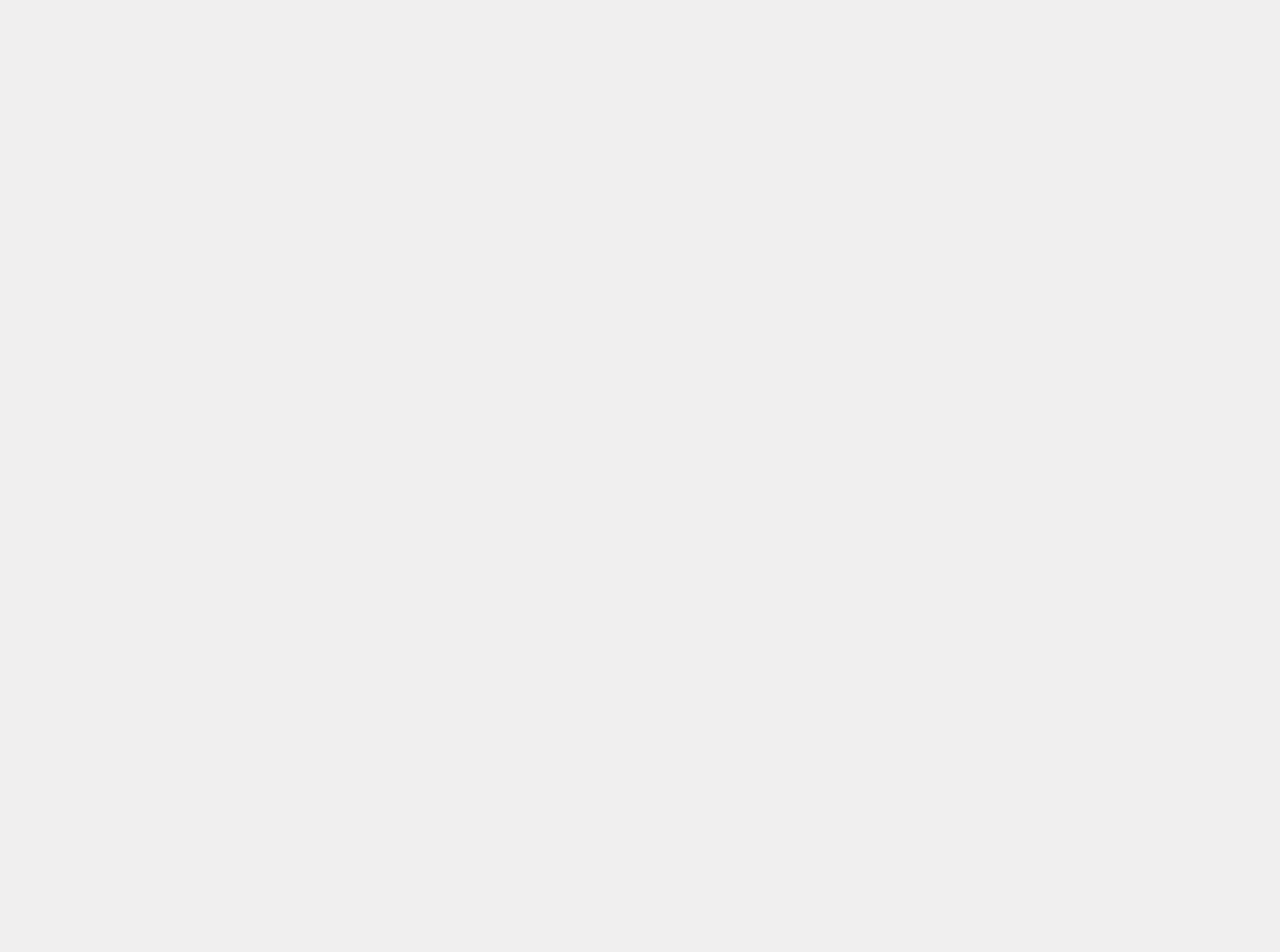
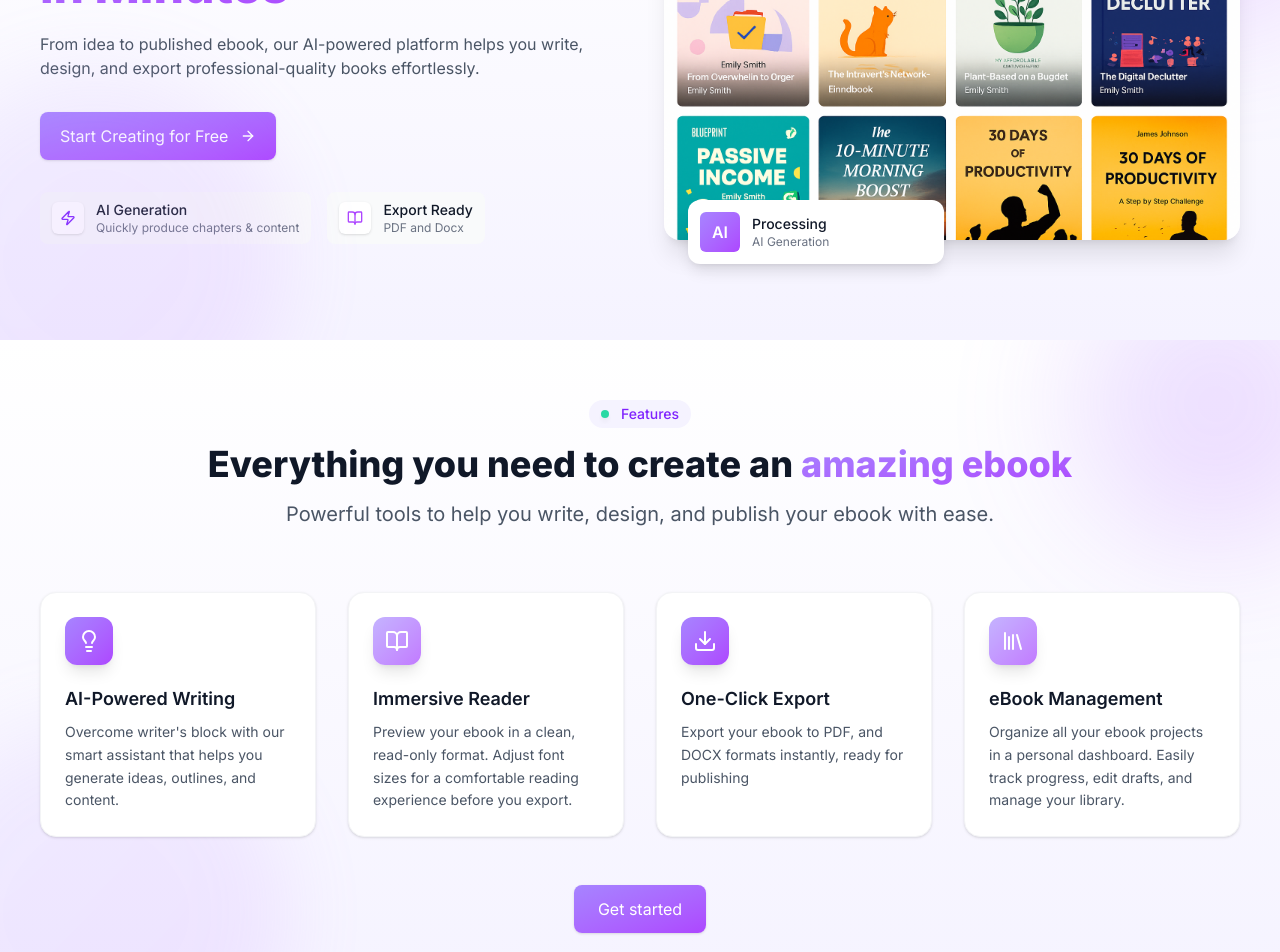
Before and after one commit to teja-yarragunta/eBook-forge, a React (Vite) app in the folder frontend/: page / in a window 1280 px wide. Shown: the part 260-1212 px from the top of the page. Before the commit the page ends 800 px from the top, so only its background shows below. Built offline with nearby package versions, Linux system fonts and the light colour scheme; a web font is replaced by a local one.

Commit message:
features

```diff
--- /dev/null
+++ b/frontend/src/components/landing/Features.jsx
@@ -0,0 +1,77 @@
+import React from "react";
+import { Link } from "react-router-dom";
+import { FEATURES } from "../../utils/data";
+
+const Features = () => {
+  return (
+    <section
+      id="features"
+      className="relative py-15 bg-linear-to-b from-white to-violet-50 overflow-hidden"
+    >
+      {/* Decorative purple shadow objects */}
+      <div className="absolute -top-20 -right-20 w-72 h-72 bg-linear-to-br from-violet-400 to-purple-500 opacity-20 rounded-full filter blur-3xl transform rotate-12 pointer-events-none" />
+      <div className="absolute -bottom-28 -left-24 w-96 h-96 bg-linear-to-br from-violet-300 to-purple-400 opacity-15 rounded-full filter blur-2xl pointer-events-none" />
+      <div className="max-w-7xl mx-auto px-8 lg:px-10">
+        {/* Section header */}
+        <div className="text-center mb-16">
+          {/* Features capsule with green pulsing dot */}
+          <div className="inline-flex items-center gap-3 bg-violet-50 text-violet-600 px-3 py-1 rounded-full text-sm font-medium w-max mx-auto mb-4">
+            <span className="w-2 h-2 bg-emerald-400 rounded-full shadow-md animate-pulse" />
+            <span>Features</span>
+          </div>
+
+          <h2 className="text-3xl sm:text-4xl font-extrabold text-gray-900">
+            Everything you need to create an
+            <span className="bg-clip-text text-transparent bg-linear-to-br from-violet-400 to-purple-500 ml-2">
+              amazing ebook
+            </span>
+          </h2>
+          <p className="mt-4 text-xl text-gray-600">
+            Powerful tools to help you write, design, and publish your ebook
+            with ease.
+          </p>
+        </div>
+
+        {/* Features grid */}
+        <div className="grid grid-cols-1 md:grid-cols-2 lg:grid-cols-4 gap-8">
+          {FEATURES.map((feature) => {
+            const Icon = feature.icon;
+            return (
+              <div
+                key={feature.title}
+                className="relative group p-6 bg-white rounded-2xl border border-gray-100 shadow-sm hover:shadow-lg transition-shadow duration-300"
+              >
+                <div
+                  className={`absolute inset-0 bg-linear-to-br ${feature.gradient} opacity-0 group-hover:opacity-5 rounded-2xl transition-opacity duration-300`}
+                />
+                <div
+                  className={`w-12 h-12 bg-linear-to-br ${feature.gradient} rounded-xl flex items-center justify-center shadow-lg mb-5`}
+                >
+                  <Icon className="w-6 h-6 text-white" />
+                </div>
+                <h3 className="text-lg font-semibold text-gray-900 mb-2">
+                  {feature.title}
+                </h3>
+                <p className="text-gray-600 text-sm leading-relaxed">
+                  {feature.description}
+                </p>
+              </div>
+            );
+          })}
+        </div>
+
+        {/* CTA */}
+        <div className="mt-12 text-center">
+          <Link
+            to="/signup"
+            className="inline-flex items-center px-6 py-3 bg-linear-to-br from-violet-400 to-purple-500 text-white rounded-lg shadow hover:opacity-95 transition"
+          >
+            Get started
+          </Link>
+        </div>
+      </div>
+    </section>
+  );
+};
+
+export default Features;
--- /dev/null
+++ b/frontend/src/components/landing/Hero.jsx
@@ -0,0 +1,112 @@
+import React from "react";
+import { ArrowRight, Sparkles, BookOpen, Zap } from "lucide-react";
+import { useAuth } from "../../context/AuthContext";
+import { Link } from "react-router-dom";
+import HERO_IMG from "../../assets/hero.png";
+
+const Hero = () => {
+  const { isAuthenticated } = useAuth();
+
+  return (
+    <section className="relative overflow-hidden bg-linear-to-b from-white to-violet-50">
+      {/* Decorative purple shadow objects */}
+      <div className="absolute -top-20 -right-20 w-72 h-72 bg-linear-to-br from-violet-400 to-purple-500 opacity-20 rounded-full filter blur-3xl transform rotate-12 pointer-events-none" />
+      <div className="absolute -bottom-28 -left-24 w-96 h-96 bg-linear-to-br from-violet-300 to-purple-400 opacity-15 rounded-full filter blur-2xl pointer-events-none" />
+      <div className="max-w-7xl mx-auto px-8 lg:px-10 pt-6 lg:pt-8 pb-16 lg:pb-24">
+        <div className="grid grid-cols-1 lg:grid-cols-2 gap-12 items-center">
+          {/* Left: Content */}
+          <div>
+            <div className="inline-flex items-center gap-2 bg-violet-50 text-violet-600 px-3 py-1 rounded-full text-sm font-medium w-max mb-4">
+              <Sparkles className="w-4 h-4" />
+              <span>AI-Powered eBooks</span>
+            </div>
+
+            <h1 className="text-3xl sm:text-4xl lg:text-5xl font-extrabold text-gray-900 leading-tight">
+              Create Stunning
+              <span className="block bg-clip-text text-transparent bg-linear-to-br from-violet-400 to-purple-500 sm:inline sm:ml-2">
+                Ebooks in Minutes
+              </span>
+            </h1>
+
+            <p className="mt-4 text-gray-600 max-w-xl">
+              From idea to published ebook, our AI-powered platform helps you
+              write, design, and export professional-quality books effortlessly.
+            </p>
+
+            <div className="mt-8 flex flex-col sm:flex-row sm:items-center sm:space-x-4 space-y-3 sm:space-y-0">
+              <Link
+                to={isAuthenticated ? "/dashboard" : "/login"}
+                className="inline-flex items-center justify-center px-5 py-3 bg-linear-to-br from-violet-400 to-purple-500 text-white rounded-lg shadow hover:opacity-95 transition"
+              >
+                <span>Start Creating for Free</span>
+                <ArrowRight className="w-4 h-4 ml-3" />
+              </Link>
+
+              {/* <a
+                href="#demo"
+                className="inline-flex items-center justify-center px-4 py-3 border border-gray-200 rounded-lg text-gray-700 hover:bg-gray-50 transition"
+              >
+                <span>Watch Demo</span>
+              </a> */}
+            </div>
+
+            <div className="mt-8 flex flex-wrap gap-4">
+              <div className="flex items-center gap-3 bg-gray-50 px-3 py-2 rounded-lg">
+                <div className="p-2 bg-white rounded-md shadow">
+                  <Zap className="w-4 h-4 text-violet-600" />
+                </div>
+                <div>
+                  <div className="text-sm font-medium text-gray-900">
+                    AI Generation
+                  </div>
+                  <div className="text-xs text-gray-500">
+                    Quickly produce chapters &amp; content
+                  </div>
+                </div>
+              </div>
+
+              <div className="flex items-center gap-3 bg-gray-50 px-3 py-2 rounded-lg">
+                <div className="p-2 bg-white rounded-md shadow">
+                  <BookOpen className="w-4 h-4 text-purple-500" />
+                </div>
+                <div>
+                  <div className="text-sm font-medium text-gray-900">
+                    Export Ready
+                  </div>
+                  <div className="text-xs text-gray-500">PDF and Docx</div>
+                </div>
+              </div>
+            </div>
+          </div>
+
+          {/* Right: Image preview */}
+          <div className="relative">
+            <div className="rounded-2xl overflow-hidden shadow-xl">
+              <img
+                src={HERO_IMG}
+                alt="AI Ebook Creator Dashboard"
+                className="w-full h-auto object-cover"
+              />
+            </div>
+
+            <div className="absolute -bottom-6 left-6 bg-white rounded-xl shadow-lg p-3 w-64">
+              <div className="flex items-center gap-3">
+                <div className="h-10 w-10 bg-linear-to-br from-violet-400 to-purple-500 rounded-md flex items-center justify-center text-white font-semibold">
+                  AI
+                </div>
+                <div className="flex-1">
+                  <div className="text-sm font-medium text-gray-900">
+                    Processing
+                  </div>
+                  <div className="text-xs text-gray-500">AI Generation</div>
+                </div>
+              </div>
+            </div>
+          </div>
+        </div>
+      </div>
+    </section>
+  );
+};
+
+export default Hero;
--- a/frontend/src/components/layout/NavBar.jsx
+++ b/frontend/src/components/layout/NavBar.jsx
@@ -24,7 +24,7 @@ const NavBar = () => {
 
   return (
     <header>
-      <div className="max-7-xl mx-auto px-8 lg:px-10">
+      <div className="max-w-7xl mx-auto px-8 lg:px-10">
         <div className="flex items-center justify-between h-20">
           {/* logo */}
           <a href="/" className="flex items-center space-x-3.5 group">
@@ -91,12 +91,13 @@ const NavBar = () => {
 
       {/* mobile menu */}
       {isOpen && (
-        <div className="lg:hidden fixed inset-x-0 top-20 bg-white border-b border-gray-100 shadow-lg transform transition-all duration-300 ease-in-out">
+        <div className="lg:hidden fixed inset-x-0 top-20 bg-white border-b border-gray-100 shadow-lg transform transition-all duration-300 ease-in-out z-50">
           <nav className="px-5 py-5 space-y-2">
             {navLinks.map((link) => (
               <a
                 key={link.name}
                 href={link.href}
+                onClick={() => setIsOpen(false)}
                 className="block px-5 py-3 text-sm font-medium text-gray-600 hover:text-violet-600 hover:bg-violet-50 rounded-lg transition-colors duration-200"
               >
                 {link.name}
--- a/frontend/src/index.css
+++ b/frontend/src/index.css
@@ -13,6 +13,6 @@
     font-family: var(--font-display);
   }
   body {
-    background-color: #f0efef;
+    background-color: white;
   }
 }
--- a/frontend/src/pages/LandingPage.jsx
+++ b/frontend/src/pages/LandingPage.jsx
@@ -1,10 +1,14 @@
 import React from "react";
 import NavBar from "../components/layout/NavBar";
+import Hero from "../components/landing/Hero";
+import Features from "../components/landing/Features";
 
 const LandingPage = () => {
   return (
     <div>
       <NavBar />
+      <Hero />
+      <Features />
     </div>
   );
 };
--- a/frontend/src/utils/data.js
+++ b/frontend/src/utils/data.js
@@ -6,27 +6,27 @@ export const FEATURES = [
     description:
       "Overcome writer's block with our smart assistant that helps you generate ideas, outlines, and content.",
     icon: Lightbulb,
-    gradient: "from-violet-500 to-purple-600",
+    gradient: "from-violet-400 to-purple-500",
   },
   {
     title: "Immersive Reader",
     description:
       "Preview your ebook in a clean, read-only format. Adjust font sizes for a comfortable reading experience before you export.",
     icon: BookOpen,
-    gradient: "from-blue-500 to-cyan-600",
+    gradient: "from-violet-300 to-purple-400",
   },
   {
     title: "One-Click Export",
     description:
       "Export your ebook to PDF, and DOCX formats instantly, ready for publishing",
     icon: Download,
-    gradient: "from-emerald-500 to-teal-600",
+    gradient: "from-violet-400 to-purple-500",
   },
   {
     title: "eBook Management",
     description:
       "Organize all your ebook projects in a personal dashboard. Easily track progress, edit drafts, and manage your library.",
     icon: Library,
-    gradient: "from-pink-500 to-rose-600",
+    gradient: "from-violet-300 to-purple-400",
   },
 ];
```
Also changed, not shown: frontend/src/assets/hero.png (added).
